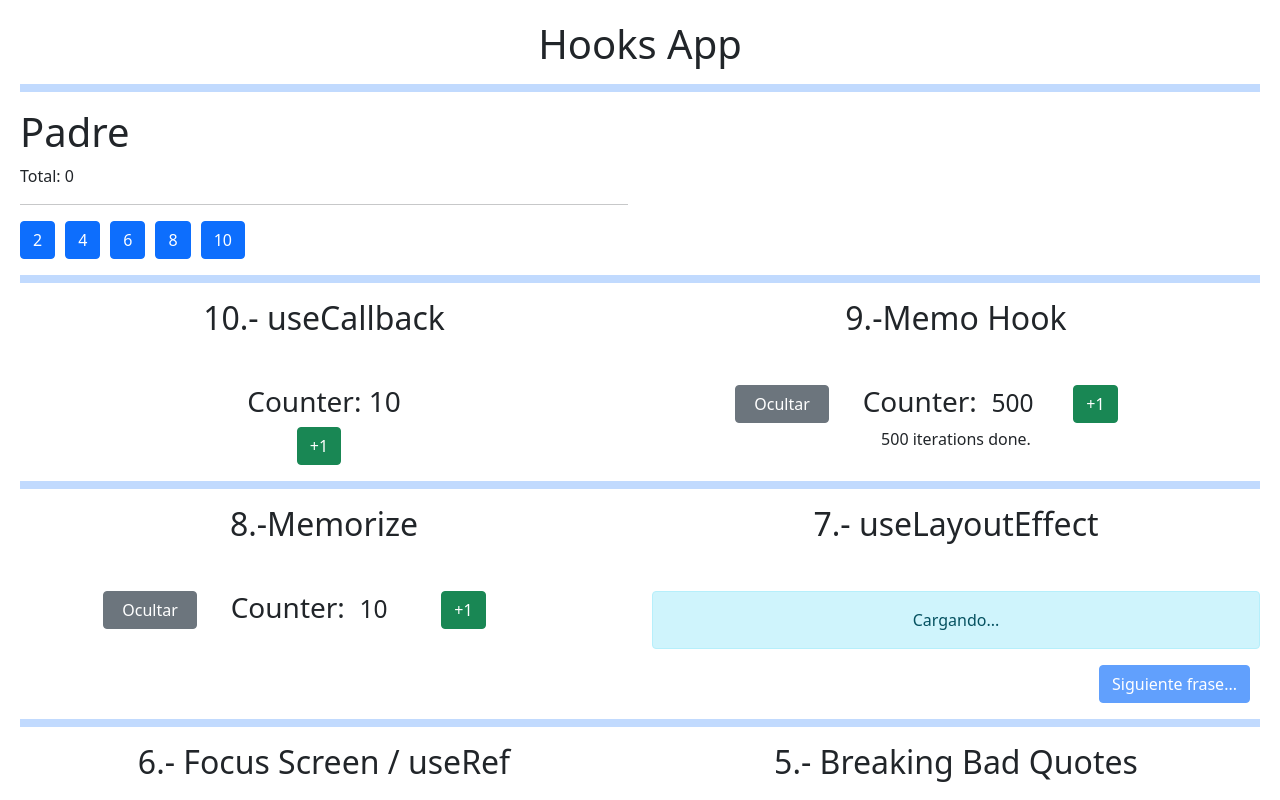
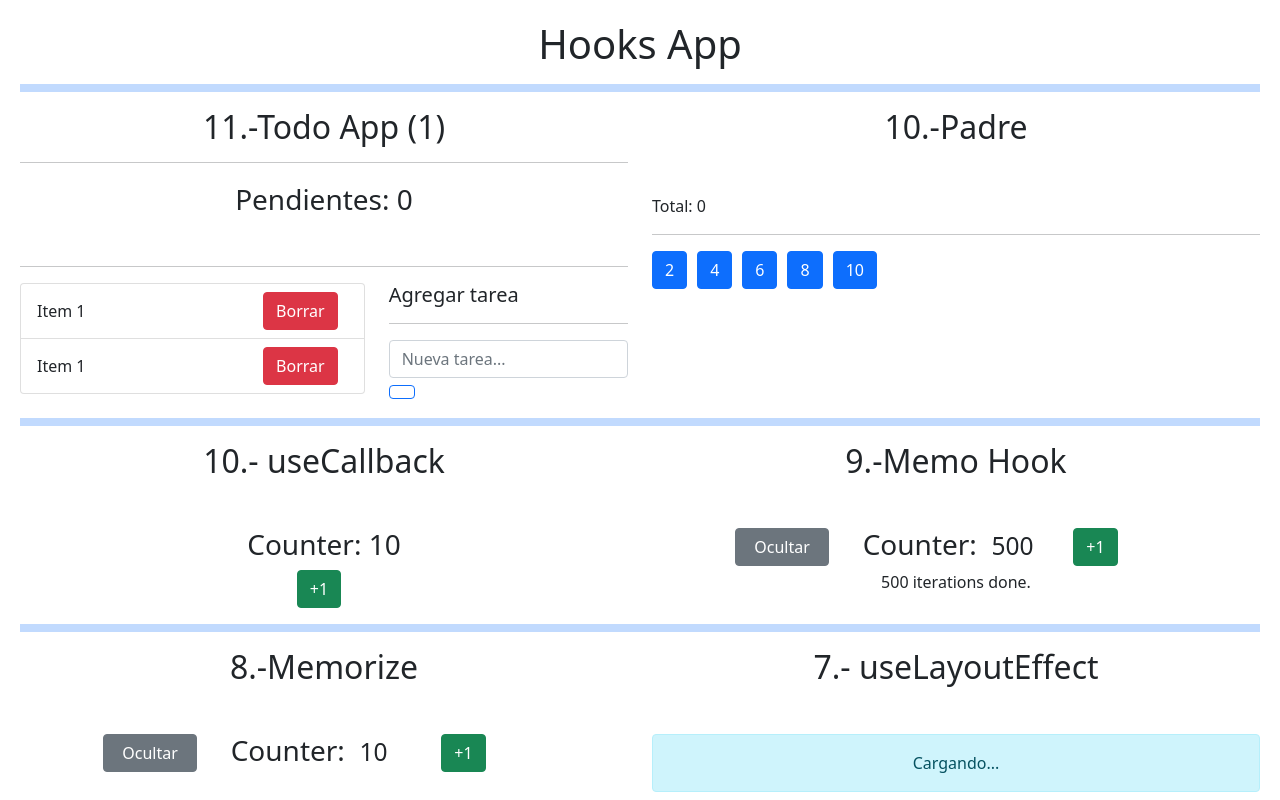
Before and after one commit to AlanGPmx/Udemy_CursoReact_01_FH, a React (Create React App) app in the folder 05-hook-app/: page / in a window 1280 px wide. Shown: the top 800 px of the page. Built offline with nearby package versions, Linux system fonts and the light colour scheme; no server answers.

Commit message:
WIP: useReducer

```diff
--- a/05-hook-app/src/07-tarea-memo/Padre.tsx
+++ b/05-hook-app/src/07-tarea-memo/Padre.tsx
@@ -15,7 +15,7 @@ export const Padre = () => {
 
 	return (
 		<div>
-			<h1>Padre</h1>
+			<h2 className='text-center mb-5'>10.-Padre</h2>
 			<p> Total: {valor} </p>
 
 			<hr />
--- /dev/null
+++ b/05-hook-app/src/08-useReducer/TodoApp.tsx
@@ -0,0 +1,48 @@
+import {useReducer} from 'react';
+import {TodoInterface, todoReducer} from './todoReducer';
+import {TodoList} from './TodoList';
+
+export const TodoApp = () => {
+	const initialState: TodoInterface[] = [
+		{
+			id: 1,
+			description: 'Comprar el curso de React',
+			done: false,
+		},
+		{
+			id: 2,
+			description: 'Empezar el curso de React',
+			done: false,
+		},
+	];
+
+	const [state, dispatch] = useReducer<any>(todoReducer, initialState);
+
+	return (
+		<>
+			<h2 className='text-center mb-5'>
+				11.-Todo App (1) <hr /> <small>Pendientes: 0</small>
+			</h2>
+			<hr />
+
+			<div className='row'>
+				<div className='col-7'>
+					<TodoList todos={state} />
+				</div>
+				<div className='col-5'>
+					<h5>Agregar tarea</h5>
+					<hr />
+					<form>
+						<input
+							type='text'
+							placeholder='Nueva tarea...'
+							className='form-control'
+						/>
+
+						<button type='submit' className='btn btn-outline-primary'></button>
+					</form>
+				</div>
+			</div>
+		</>
+	);
+};
--- /dev/null
+++ b/05-hook-app/src/08-useReducer/TodoItem.tsx
@@ -0,0 +1,10 @@
+export const TodoItem = () => {
+	return (
+		<>
+			<li className='list-group-item d-flex justify-content-between'>
+				<span className='align-self-center'>Item 1</span>
+				<button className='btn btn-danger'>Borrar</button>
+			</li>
+		</>
+	);
+};
--- /dev/null
+++ b/05-hook-app/src/08-useReducer/TodoList.tsx
@@ -0,0 +1,15 @@
+import {TodoItem} from './TodoItem';
+
+export const TodoList = (props: any) => {
+	const {todos} = props;
+
+	return (
+		<>
+			<ul className='list-group'>
+				{todos.map((todo: any) => (
+					<TodoItem key={todo.id} />
+				))}
+			</ul>
+		</>
+	);
+};
--- /dev/null
+++ b/05-hook-app/src/08-useReducer/todoReducer.ts
@@ -0,0 +1,35 @@
+/** INTERFACES */
+export interface TodosInterface {
+	state: TodoInterface[];
+	action: ActionsInterface;
+}
+
+export interface ActionsInterface {
+	type: string;
+	payload: any;
+}
+
+export interface TodoInterface {
+	id: number;
+	description: string;
+	done: boolean;
+}
+/** FIN DE INTERFACES */
+
+/** DATOS INICIALES */
+const initialState: TodoInterface[] = [];
+
+const actionInitial: ActionsInterface = {type: '', payload: ''};
+
+/** INICIO DE LA LÓGICA DEL PROGRAMA */
+export const todoReducer = (
+	args: TodosInterface = {state: initialState, action: actionInitial}
+): TodoInterface[] => {
+	const {state, action} = args;
+	console.log(state);
+
+	if (action?.type === '[TODO] add todo') {
+		return [...state, action.payload];
+	}
+	return state;
+};
--- a/05-hook-app/src/index.tsx
+++ b/05-hook-app/src/index.tsx
@@ -17,6 +17,7 @@ import {CallbackHook} from './06-memos/CallbackHook';
 import {Padre} from './07-tarea-memo/Padre';
 
 import './08-useReducer/intro-reducer';
+import {TodoApp} from './08-useReducer/TodoApp';
 
 const root = ReactDOM.createRoot(
 	document.getElementById('root') as HTMLElement
@@ -28,6 +29,9 @@ root.render(
 				<HooksApp />
 			</div>
 
+			<div className='col-md-6'>
+				<TodoApp />
+			</div>
 			<div className='col-md-6'>
 				<Padre />
 			</div>
```
